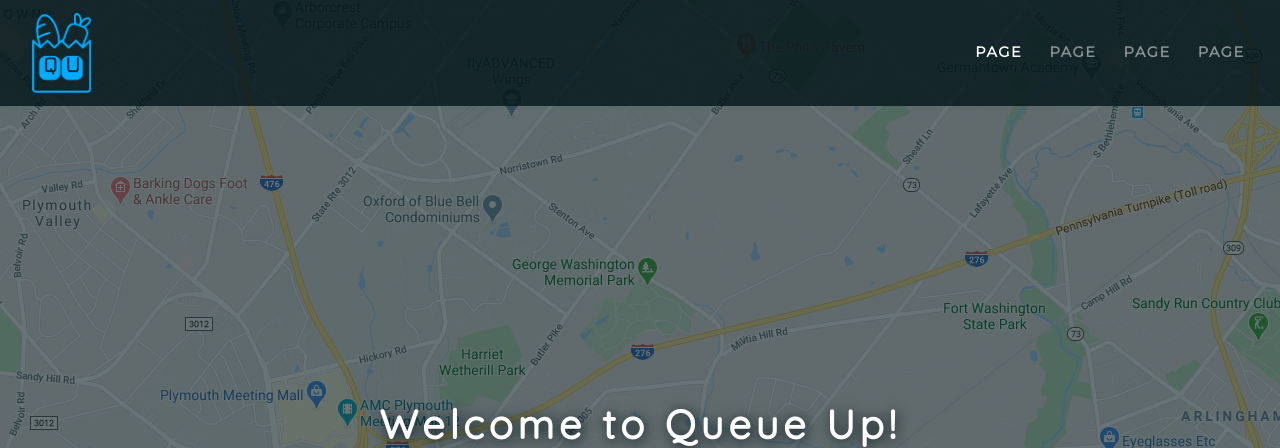
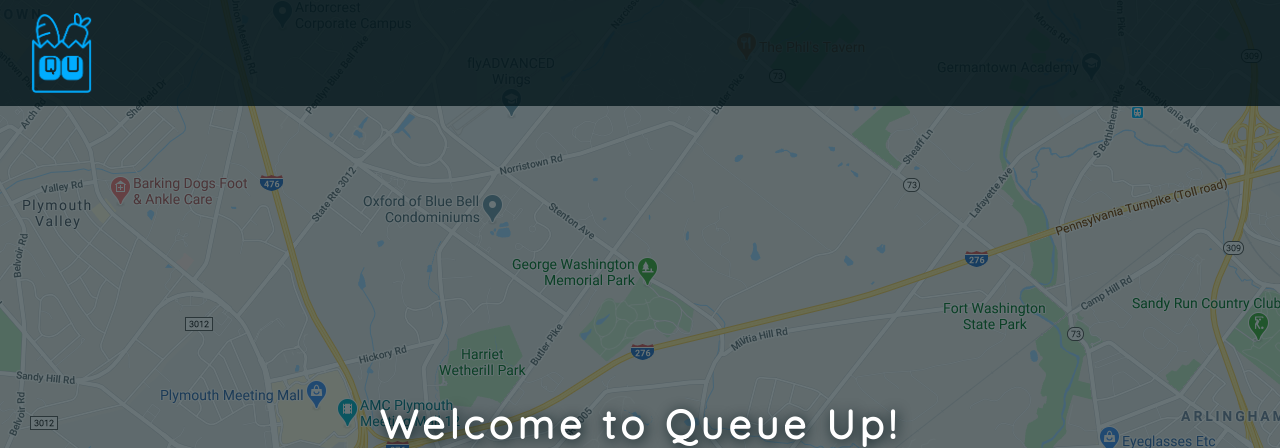
Before and after one commit to abrom010/hack-quarantine, a Flask app: page / in a window 1280 px wide. Shown: the top 448 px of the page. Run offline with Flask 2, Linux system fonts and the light colour scheme; some libraries are stand-ins or nearby versions.

Commit message:
Removed Navbar pages

```diff
--- a/templates/index.html
+++ b/templates/index.html
@@ -20,18 +20,7 @@
     </button>
     <div class="collapse navbar-collapse" id="navbarResponsive">
         <ul class="navbar-nav ml-auto">
-            <li class="nav-item active">
-                <a class="nav-link" href="#">Page</a>
-            </li>
-            <li class="nav-item">
-                <a class="nav-link" href="#">Page</a>
-            </li>
-            <li class="nav-item">
-                <a class="nav-link" href="#">Page</a>
-            </li>
-            <li class="nav-item">
-                <a class="nav-link" href="#">Page</a>
-            </li>
+
         </ul>
     </div>
 </nav>
```
Also changed, not shown: templates/TicketSuccessPage.html (+1 -12 lines), templates/position.html (+1 -12 lines), templates/ticketpage.html (+1 -12 lines).
